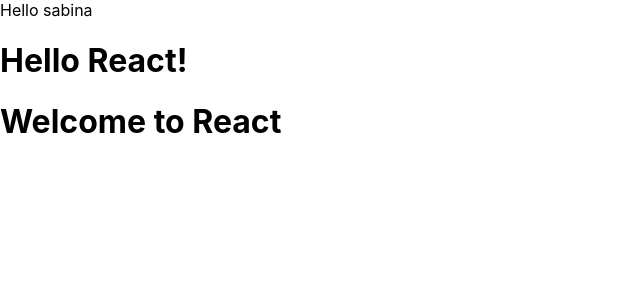
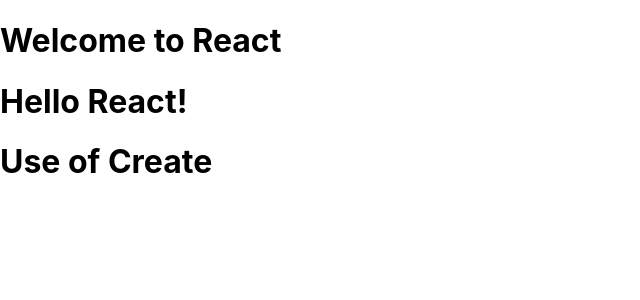
Before and after one commit to Sabieena/ReactProjects, a React (Create React App) app in the folder helloworld/: page / in a window 1280 px wide. Shown: the top 300 px of the page, without its empty margins (0-640 px from the left). Built offline with nearby package versions, Linux system fonts and the light colour scheme.

Commit message:
use of react create element

```diff
--- a/helloworld/src/App.js
+++ b/helloworld/src/App.js
@@ -1,16 +1,19 @@
 
-import React from "react";
+import React, { Component } from "react";
 import Greet from './component/Func';
 import Welcome from './component/Welcome';
+import Hello from'./component/Hello';
 
- const Sabina = () => {
-  return(
-    <div>
-      Hello sabina
-      <Greet />
-      <Welcome />
-    </div>
-  )
+class App extends Component{
+  render(){
+    return(
+      <div className="App">
+        <Welcome/>
+        <Greet/>
+        <Hello/>
+      </div>
+    )
+  }
 }
 
-export default Sabina;
+export default App;
--- /dev/null
+++ b/helloworld/src/component/Hello.js
@@ -0,0 +1,7 @@
+import React from 'react';
+
+const Hello = () => {
+    return React.createElement('div', null, React.createElement('h1', null, 'Use of Create'))
+}
+
+export default Hello;
```
